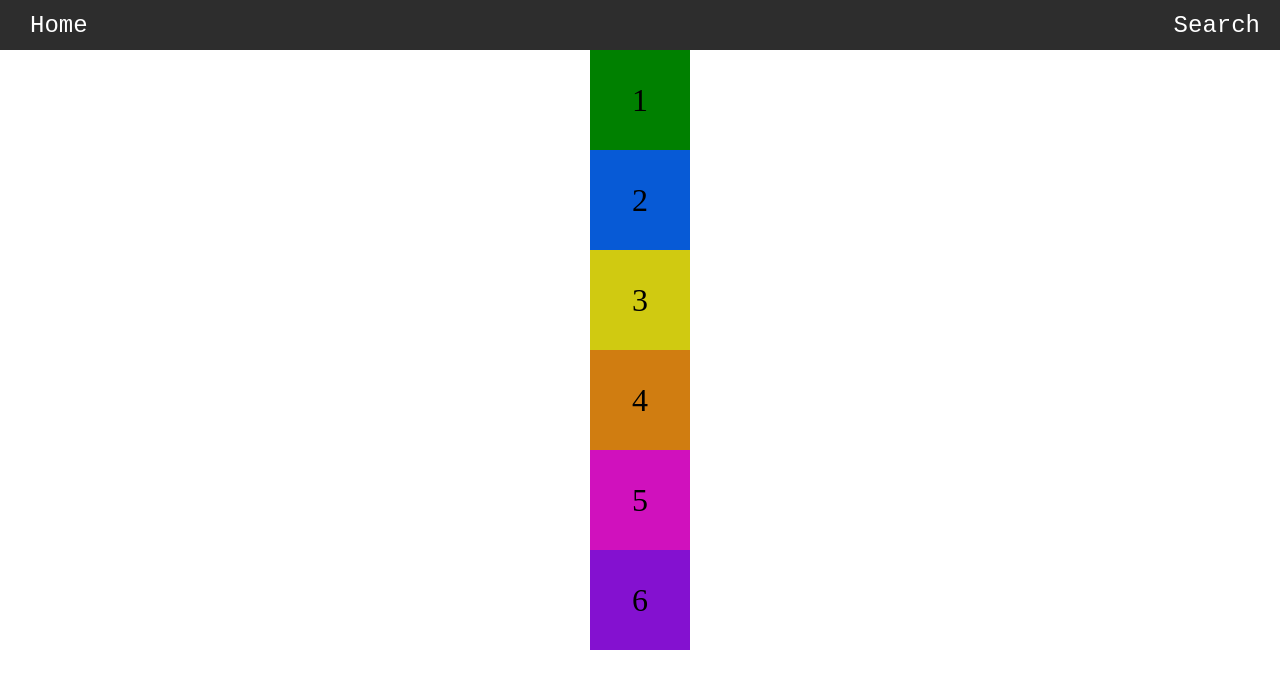
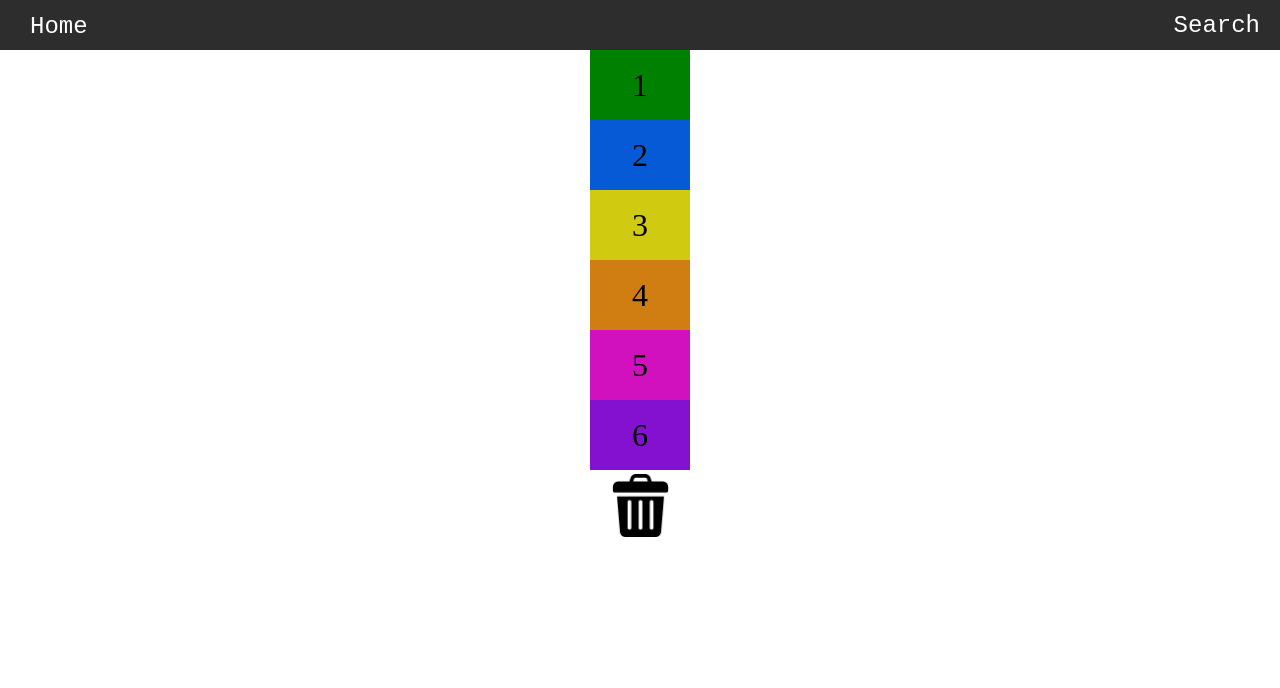
Before and after one commit to juniorjoe3/JosephHeaton, a website: page pages/professional.html in a window 1280 px wide. Drawn offline with Linux system fonts and the light colour scheme.

Commit message:
drag_drop testing

```diff
--- a/css/com_topnav.css
+++ b/css/com_topnav.css
@@ -1,3 +1,8 @@
+div {
+    /* border:2px solid red; */
+}
+
+
 #topnav_container {
     font-family:'Courier New', Courier, monospace;
     position: fixed;
@@ -13,8 +18,8 @@
 #lang0 {
     left: 20px;
     position: absolute;
-    top:5px;
-    height:80%;
+    top:9px;
+    height:70%;
 
 }
 
@@ -23,7 +28,7 @@
     text-decoration: none;
     right: 20px;
     position: absolute;
-    width:200px;
+    width:500px;
     display: flex;
     align-items:center;
     justify-content: flex-end;
@@ -50,20 +55,22 @@
     right: -700px;
     top:0px;
     position: absolute;
-    height:100%;
+    height:200%;
 }
 
 
 .navlink:link, .navlink:visited {
     background-color: transparent;
+    position: relative;
     color: white;
     text-decoration: none;
     z-index: 1;
     padding: 0 10px;
     display: flex;
     align-items: center;
-    height:80%;
+    height:40%;
     border-radius: 20px;
+    bottom: 25px;
 }
 
 .navlink:hover, .navlink:active {
--- a/css/professional_styles.css
+++ b/css/professional_styles.css
@@ -1,6 +1,6 @@
-div {
-    /* border: 2px red solid; */
-}
+/* div { */
+     /* border: 2px red solid; */
+/* } */
 
 #main_content {
     position: absolute;
@@ -10,17 +10,18 @@ div {
     padding: 0px;
     bottom:50px;
     width: 100%;
+    height: fit-content;
     display: flex;
     justify-content: center;
     flex-direction: row;
-    box-sizing: border-box;
+    /* box-sizing: border-box; */
     /* height:100vh; */
 
 }
 
 #dragdrop_container {
     position: relative;
-    height: 100%;
+    height: fit-content;
     width:100px;
     display: flex;
     flex-direction: column;
@@ -28,18 +29,23 @@ div {
 }
 
 #dragdrop_container .container {
-    height: 100px;
+    height:70px;
     width: 100px;
+    position: relative;
+    display: flex;
+    justify-content: center;
+    align-items: center;
 }
 
 #dragdrop_container .content {
-    height: 100px;
+    height: 70px;
     width: 100px;
     font-size:2rem;
     display: flex;
     align-items: center;
     justify-content: center;
     cursor:grab;
+    box-sizing: border-box;
 }
 
 #dragdrop_container .content:hover {
@@ -64,3 +70,6 @@ div {
 #dragdrop_container #drag6 {
     background-color: rgb(132, 17, 208);
 }
+#dragdrop_container img {
+    height:90%;
+}
--- a/pages/professional.html
+++ b/pages/professional.html
@@ -18,9 +18,50 @@
         function drop(ev) {
           ev.preventDefault();
           const data = ev.dataTransfer.getData("text").split(',');
-
           ev.target.parentElement.appendChild(document.getElementById(data[0]));
           document.getElementById(data[1]).appendChild(ev.target);
+          console.log(data[1].substr(-1, 1));
+        }
+
+        function dropShift(ev) {
+          ev.preventDefault();
+          const data = ev.dataTransfer.getData("text").split(',');
+          ev.target.parentElement.appendChild(document.getElementById(data[0]));
+          const fromContainer = data[1].substr(-1, 1);
+          const toContainer = String(ev.target.parentElement.id).substr(-1,1);
+          if (fromContainer > toContainer) {
+            //shift down
+            for (let i = fromContainer; i > toContainer; i--) {
+                let container = document.getElementById("div" + i);
+                let contentAbove = document.getElementById("div" + (i-1)).firstElementChild;
+                container.appendChild(contentAbove);
+            }
+          } else {
+            //shift up
+            for (let i = fromContainer; i < toContainer; i++) {
+                let x = Number(i) + 1;
+                let container = document.getElementById("div" + i);
+                let contentBelow = document.getElementById("div" + (x)).firstElementChild;
+                container.appendChild(contentBelow);
+            }
+          }
+
+        //   document.getElementById(data[1]).appendChild(ev.target);
+        }
+        function dropDelete(ev) {
+          ev.preventDefault();
+          const data = ev.dataTransfer.getData("text").split(',');
+          ev.target.appendChild(document.getElementById(data[0]));
+          ev.target.removeChild(ev.target.lastChild);
+          const fromContainer = data[1].substr(-1, 1);
+        //   fromContainer.removeChild(fromContainer.lastChild);
+          const numOfContainers = 6;
+          for (let i = fromContainer; i < numOfContainers; i++) {
+                let x = Number(i) + 1;
+                let container = document.getElementById("div" + i);
+                let contentBelow = document.getElementById("div" + (x)).firstElementChild;
+                container.appendChild(contentBelow);
+            }
         }
         </script>
     <title>Joseph Heaton - Professional</title>
@@ -42,23 +83,25 @@
     <div id="main_content">
         <div id="dragdrop_container">
             <div class="container" id="div1">
-                <div class="content" id="drag1" ondrop="drop(event)" ondragover="allowDrop(event)" draggable="true" ondragstart="drag(event)">1</div>
+                <div class="content" id="drag1" ondrop="dropShift(event)" ondragover="allowDrop(event)" draggable="true" ondragstart="drag(event)">1</div>
             </div>
             <div class="container" id="div2">
-                <div class="content" id="drag2" ondrop="drop(event)" ondragover="allowDrop(event)" draggable="true" ondragstart="drag(event)">2</div>
+                <div class="content" id="drag2" ondrop="dropShift(event)" ondragover="allowDrop(event)" draggable="true" ondragstart="drag(event)">2</div>
             </div>
             <div class="container" id="div3">
-                <div class="content" id="drag3" ondrop="drop(event)" ondragover="allowDrop(event)" draggable="true" ondragstart="drag(event)">3</div>
+                <div class="content" id="drag3" ondrop="dropShift(event)" ondragover="allowDrop(event)" draggable="true" ondragstart="drag(event)">3</div>
             </div>
             <div class="container" id="div4">
-                <div class="content" id="drag4" ondrop="drop(event)" ondragover="allowDrop(event)" draggable="true" ondragstart="drag(event)">4</div>
+                <div class="content" id="drag4" ondrop="dropShift(event)" ondragover="allowDrop(event)" draggable="true" ondragstart="drag(event)">4</div>
             </div>
             <div class="container" id="div5">
-                <div class="content" id="drag5" ondrop="drop(event)" ondragover="allowDrop(event)" draggable="true" ondragstart="drag(event)">5</div>
+                <div class="content" id="drag5" ondrop="dropShift(event)" ondragover="allowDrop(event)" draggable="true" ondragstart="drag(event)">5</div>
             </div>
             <div class="container" id="div6">
-                <div class="content" id="drag6" ondrop="drop(event)" ondragover="allowDrop(event)" draggable="true" ondragstart="drag(event)">6</div>
+                <div class="content" id="drag6" ondrop="dropShift(event)" ondragover="allowDrop(event)" draggable="true" ondragstart="drag(event)">6</div>
             </div>
+            <div class="container" id="div7" ondrop="dropDelete(event)" ondragover="allowDrop(event)"><img src="../images/garbage_icon.png" alt=""></div>
+
         </div>
     </div>
 </body>
```
Also changed, not shown: images/garbage_icon.png (added).
